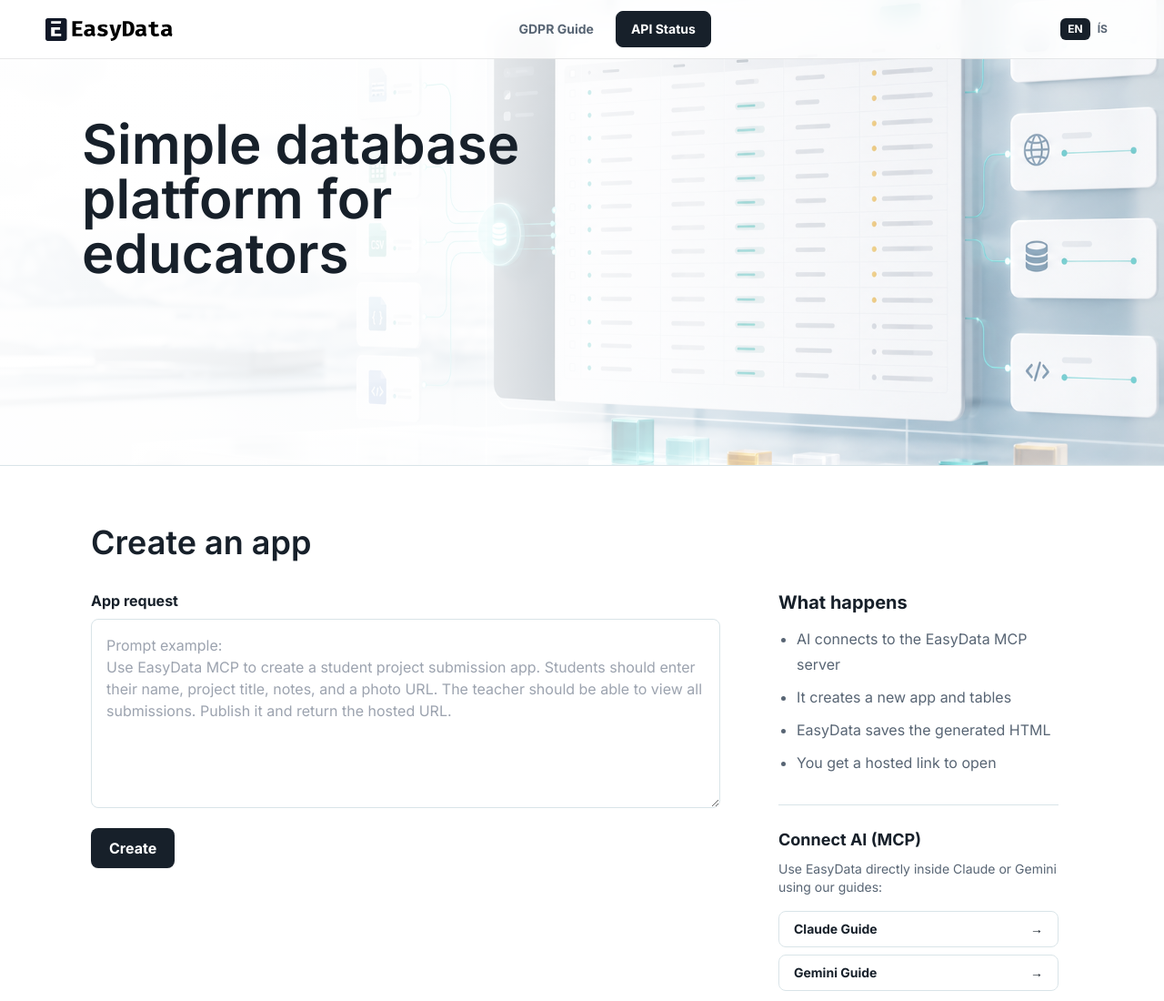
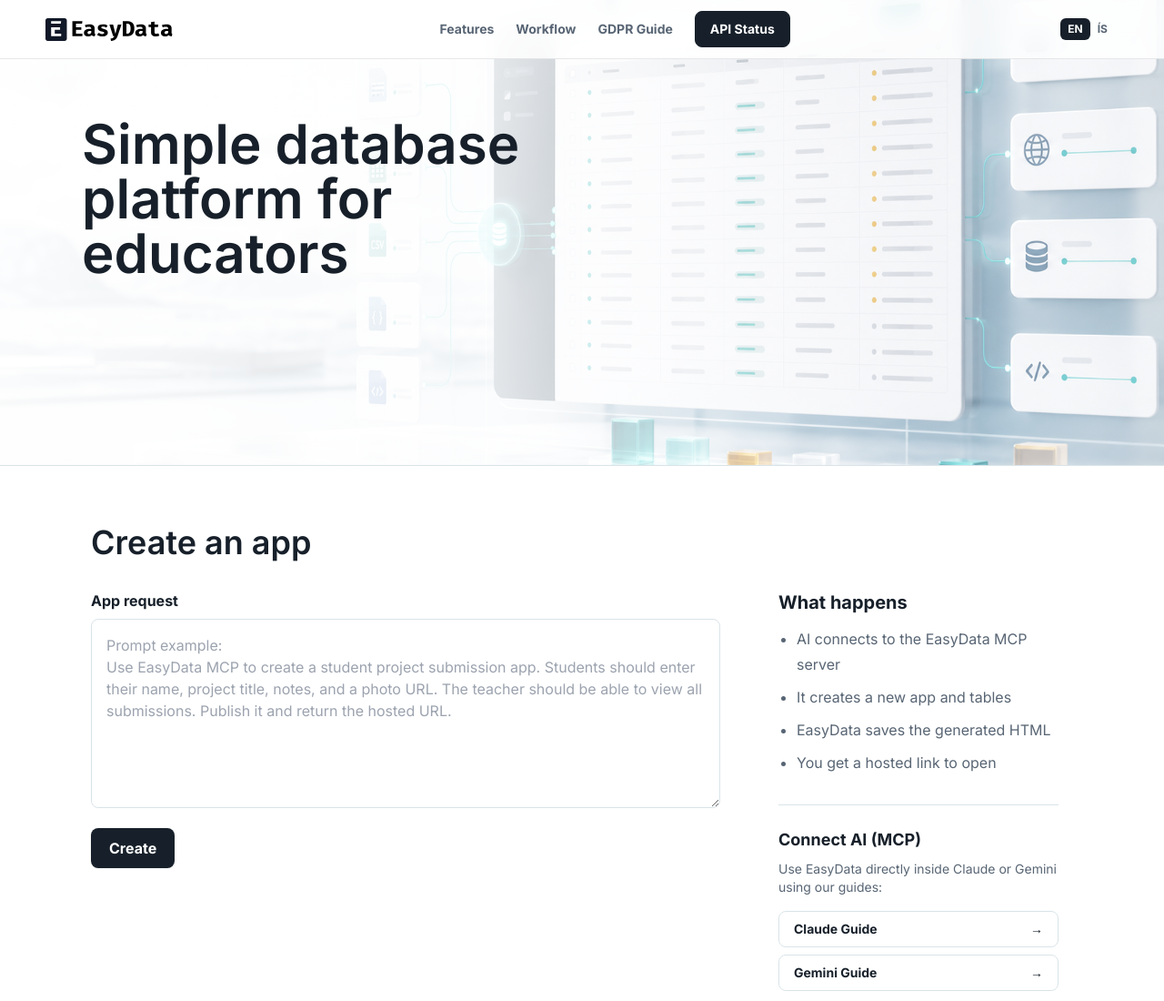
Before and after one commit to TanjaSav/EasyData, a browser extension: page public/index.html in a window 1280 px wide. Shown: the top 1100 px of the page at 91% size. Drawn offline with nearby package versions, Linux system fonts and the light colour scheme.

Commit message:
Keep Features and Workflow links in header, only relocate Claude and Gemini Guides to sidebar

```diff
--- a/public/index.html
+++ b/public/index.html
@@ -24,6 +24,8 @@
         <!-- <span>EasyData</span> -->
       </a>
       <div class="hidden items-center gap-6 text-sm font-bold text-muted sm:flex">
+        <a class="hover:text-ink" href="#features">Features</a>
+        <a class="hover:text-ink" href="#workflow">Workflow</a>
         <a class="hover:text-ink" href="/gdpr.html">GDPR Guide</a>
         <a class="inline-flex min-h-10 items-center rounded-lg border border-ink bg-ink px-4 text-white" href="/health">API Status</a>
       </div>
```
